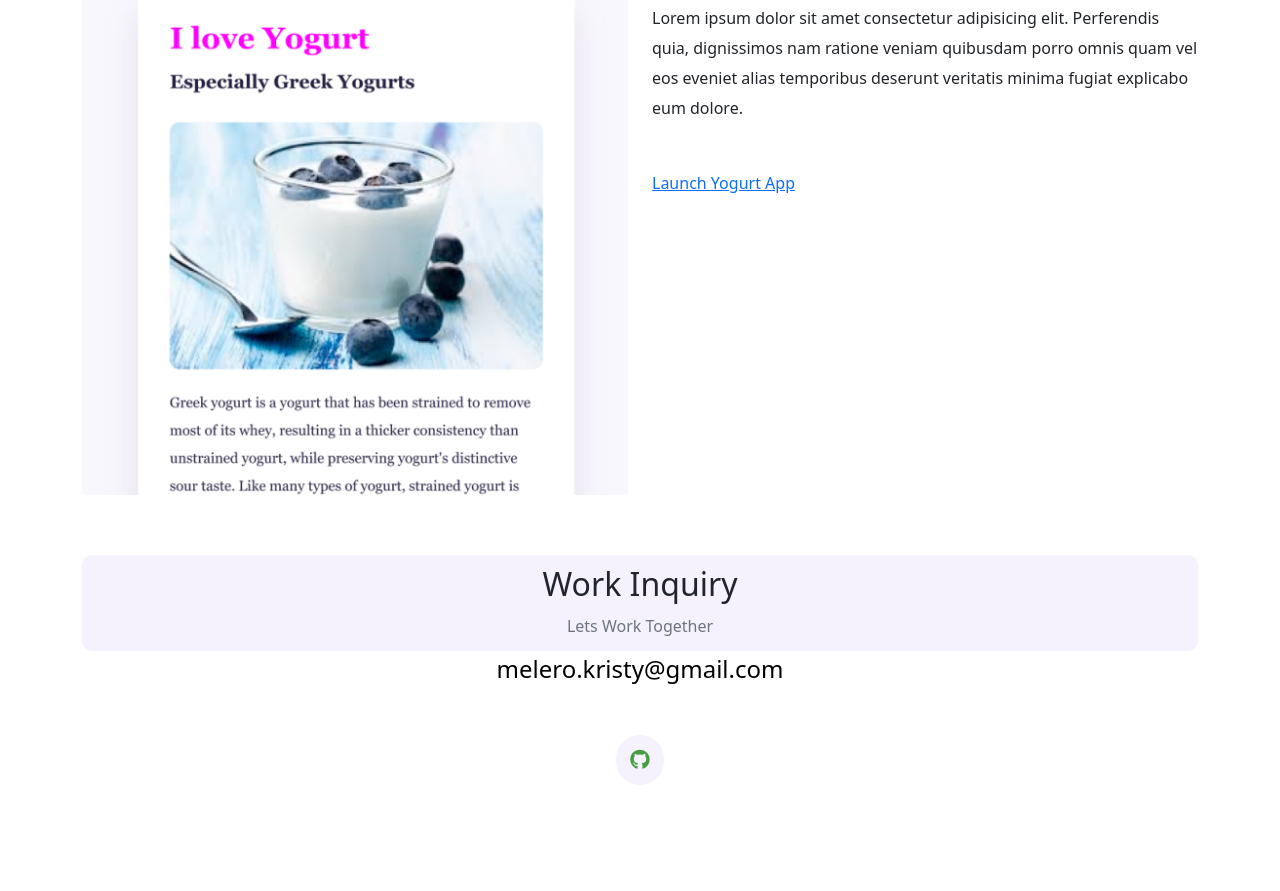
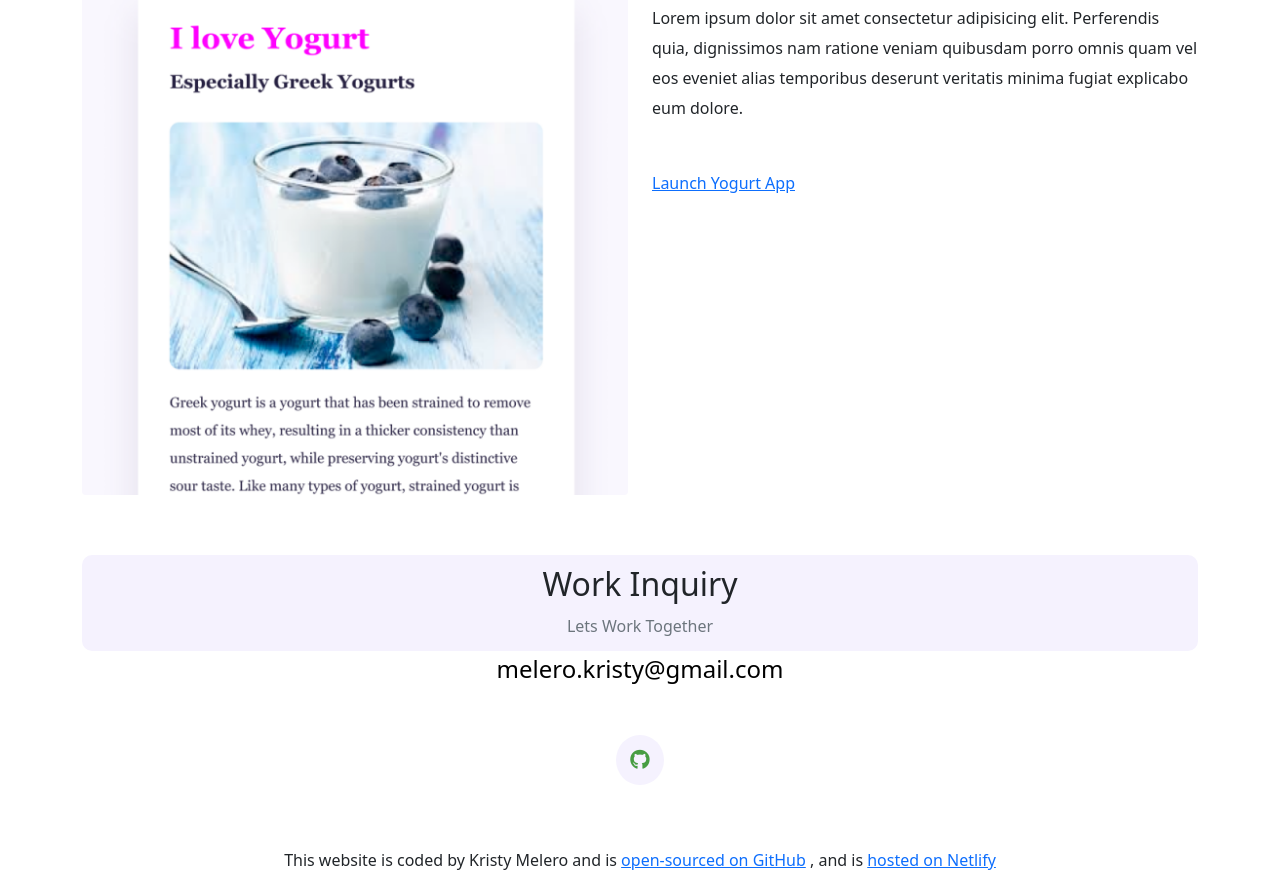
Before and after one commit to melerokristy/kristy-melero-portfolio, a website: page index.html in a window 1280 px wide. Shown: the part 1425-2316 px from the top of the page. Before the commit the page ends 2270 px from the top, so only its background shows below. Drawn offline with nearby package versions, Linux system fonts and the light colour scheme.

Commit message:
added P with github and netlify sources

```diff
--- a/index.html
+++ b/index.html
@@ -149,6 +149,16 @@
           </a>
         </div>
       </footer>
+      <p class="text-center">
+        This website is coded by Kristy Melero and is
+        <a href="https://github.com/melerokristy/kristy-melero-portfolio">
+          open-sourced on GitHub</a
+        >
+        , and is
+        <a href="https://app.netlify.com/sites/kristymeleroportfolio/overview"
+          >hosted on Netlify</a
+        >
+      </p>
     </div>
     <script
       src="https://cdn.jsdelivr.net/npm/bootstrap@5.0.2/dist/js/bootstrap.bundle.min.js"
```
